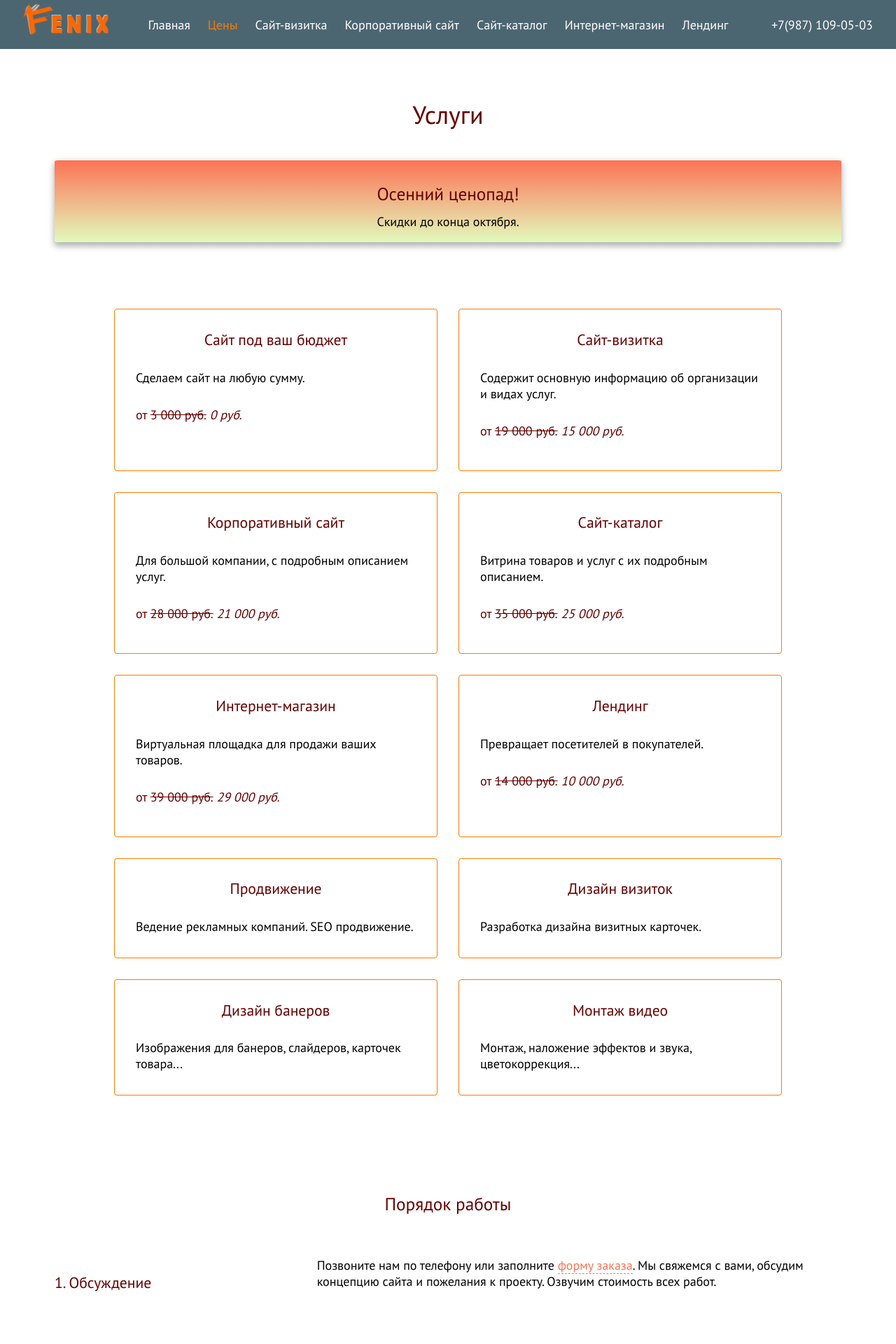
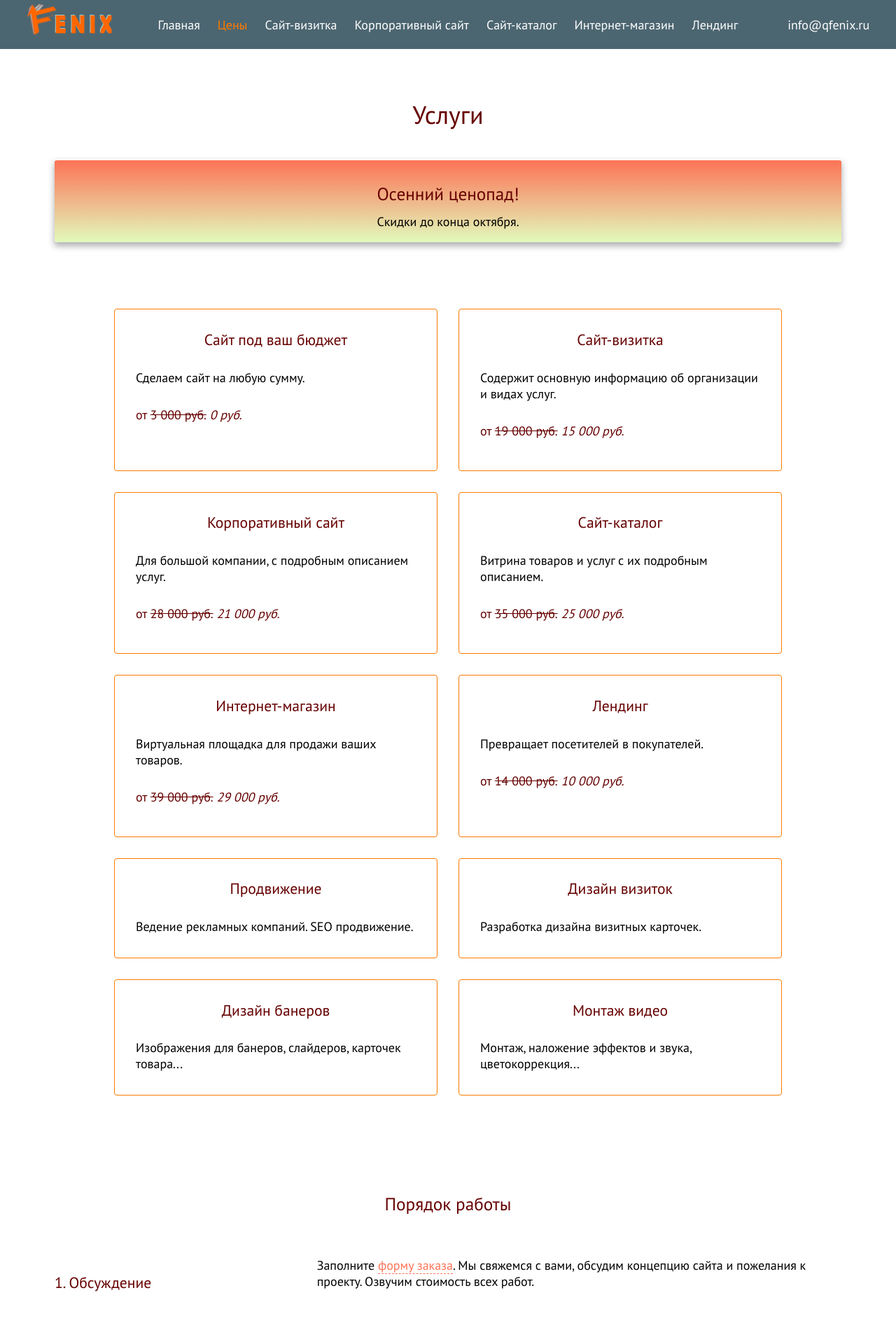
Before and after one commit to mrtwin/qfenix-1.0, a PHP site: page /uslugi.php in a window 1280 px wide. Shown: the top 1920 px of the page at 70% size. Run offline with PHP 8.4, Linux system fonts and the light colour scheme.

Commit message:
del phone
убран контактный номер телефона

```diff
--- a/footer.php
+++ b/footer.php
@@ -2,7 +2,7 @@
 		<div class="footer_section">
 			<div class="section_header">Контакты</div>
 			<div class="text">
-				<a href="tel:+79871090503" class="dot tel_media">+7(987) 109-05-03</a><br><br>
+				<!-- <a href="tel:+79871090503" class="dot tel_media">+7(987) 109-05-03</a><br><br> -->
 				info@qfenix.ru; <br>qfenixstd@yandex.ru<br><br>
 			</div>
 		</div>
--- a/header.php
+++ b/header.php
@@ -16,7 +16,8 @@
 			<a href="landing.php">Лендинг</a>
 		</div>
 		<div class="header_contacts">
-			<p><a href="tel:+79871090503" class="dot tel_media" onclick="yaCounter48765431.reachGoal('target_clickOnHeaderTel'); return true;">+7(987) 109-05-03</a></p>
+			<!-- <p><a href="tel:+79871090503" class="dot tel_media" onclick="yaCounter48765431.reachGoal('target_clickOnHeaderTel'); return true;">+7(987) 109-05-03</a></p> -->
+			<p>info@qfenix.ru</p>
 		</div>
 		<div class="nav_btn">Меню
 			<!-- <a href="#" id="nav_btn" >Меню</a>  -->
--- a/uslugi.php
+++ b/uslugi.php
@@ -72,7 +72,7 @@
 			<div class="section_work">
 				<div class="step_header"><h3>1. Обсуждение</h3></div>
 				<div class="step_text">
-					Позвоните нам по телефону или заполните <a href="#getSite" class="popup" onclick="yaCounter48765431.reachGoal('target_clickOnGetSiteBtn'); return true;">форму заказа</a>. Мы свяжемся с вами, обсудим концепцию сайта и пожелания к проекту.
+					Заполните <a href="#getSite" class="popup" onclick="yaCounter48765431.reachGoal('target_clickOnGetSiteBtn'); return true;">форму заказа</a>. Мы свяжемся с вами, обсудим концепцию сайта и пожелания к проекту.
 					Озвучим стоимость всех работ.
 				</div>
 			</div>
```
